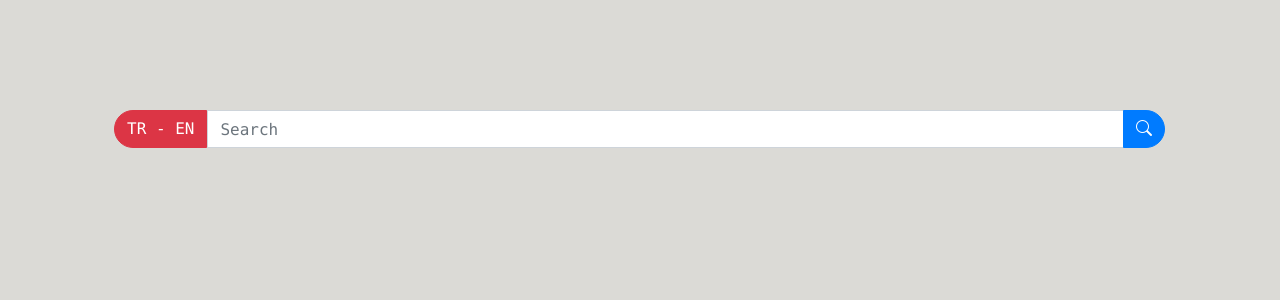
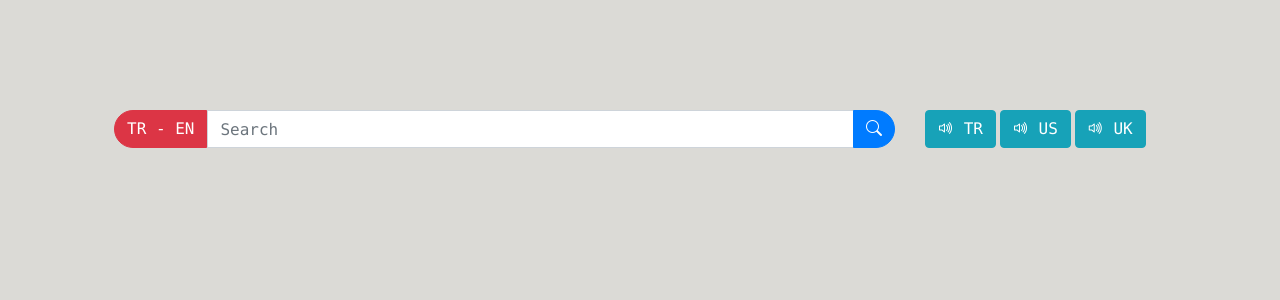
Before and after one commit to sametkiziltas/client-tren, a React (Create React App) app: page / in a window 1280 px wide. Shown: the top 300 px of the page. Built offline with nearby package versions, Linux system fonts and the light colour scheme; the HTML template or start-up script is replaced by a standard one.

Commit message:
speak words with text-to-speach

```diff
--- a/src/components/Home.tsx
+++ b/src/components/Home.tsx
@@ -1,6 +1,7 @@
 import React, { useState, useEffect, ChangeEvent, KeyboardEvent } from "react";
 import WordService from "../services/WordService"
 import IWordService from '../types/Word';
+import TextToSpeech from "../text-to-speech";
 
 const TutorialsList: React.FC = () => {
   const [searchResults, setSearchResults] = useState<Array<IWordService>>([]);
@@ -71,7 +72,7 @@ const TutorialsList: React.FC = () => {
         {/* <h1>TREN APP</h1> */}
     <div className="container-fluid text-left">
     <div className="row">
-      <div className="col-md-12 sticky-top pt-3">
+      <div className="col-md-9 sticky-top pt-3">
         <div className="input-group">
 
         <div className="input-group-append">
@@ -93,6 +94,7 @@ const TutorialsList: React.FC = () => {
             onChange={onChangeText}
             onKeyDown={handleKeyDown}
           />
+
           <div className="input-group-append">
             <button
               className="btn btn-primary"
@@ -104,16 +106,18 @@ const TutorialsList: React.FC = () => {
           </div>
         </div>
       </div>
+      <div className="col-md-3 sticky-top pt-3">
+        <div className="input-group">
+      <TextToSpeech text={word} language={""} />
+      </div>
+      </div>
+
+
 
       <div className="col-md-12">
         {searchResults.length > 0 &&
         <table className="table table-bordered">
         <thead>
-            {/* <tr>
-            <th scope="col">Category</th>
-            <th scope="col">Result</th>
-
-            </tr> */}
         </thead>
 
         {searchResults &&
@@ -123,6 +127,7 @@ const TutorialsList: React.FC = () => {
                 <td>{result.category}</td>
                 {language === "en" ? <td>{result.turkish}</td> :  ""}
                 {language === "tr" ?  <td>{result.english}</td> :  ""}
+                <td className="allign-right"><TextToSpeech text={language === "en" ? result.turkish : result.english} language={language} /></td>
                 </tr>
             </tbody>
 
--- /dev/null
+++ b/src/text-to-speech.js
@@ -0,0 +1,97 @@
+import React, { useState, useEffect } from "react";
+
+const TextToSpeech = ({ text, language}) => {
+  const [isPaused, setIsPaused] = useState(false);
+  const [utterance, setUtterance] = useState(null);
+  const [voice, setVoice] = useState(null);
+  const [voices, setVoices] = useState(null);
+  const [lang, setLang] = useState(language);
+
+  const [pitch, setPitch] = useState(1);
+  const [rate, setRate] = useState(1);
+  const [volume, setVolume] = useState(1);
+
+  useEffect(() => {
+    const synth = window.speechSynthesis;
+    const u = new SpeechSynthesisUtterance(text);
+    const voices = synth.getVoices();
+
+    setUtterance(u);
+    setVoice(voices[0]);
+    setVoices(voices);
+    return () => {
+      synth.cancel();
+    };
+  }, [text]);
+
+  const handlePlayTR = () => {
+
+    const synth = window.speechSynthesis;
+
+    if (isPaused) {
+      synth.resume();
+    } else {
+      utterance.voice = voices[0];
+      utterance.pitch = pitch;
+      utterance.rate = rate;
+      utterance.volume = volume;
+      synth.speak(utterance);
+    }
+
+    setIsPaused(false);
+  };
+
+  const handlePlayUK = () => {
+
+    const synth = window.speechSynthesis;
+
+    if (isPaused) {
+      synth.resume();
+    } else {
+      utterance.voice = voices[145];
+      utterance.pitch = pitch;
+      utterance.rate = rate;
+      utterance.volume = volume;
+      synth.speak(utterance);
+    }
+
+    setIsPaused(false);
+  };
+
+  const handlePlayUS = () => {
+
+    const synth = window.speechSynthesis;
+
+    if (isPaused) {
+      synth.resume();
+    } else {
+      utterance.voice = voices[144];
+      utterance.pitch = pitch;
+      utterance.rate = rate;
+      utterance.volume = volume;
+      synth.speak(utterance);
+    }
+
+    setIsPaused(false);
+  };
+
+  return (
+    <div className="float-right">
+      {lang === "en" ?
+          <button className="btn btn-info mr-1" onClick={handlePlayTR}>{isPaused ? <i class="bi bi-volume-down"></i> : <i className="bi bi-volume-up"></i>}</button>
+          :  lang === "tr" ?
+    <>
+      <button className=" btn btn-info mr-1" onClick={handlePlayUS}>{isPaused ? <i class="bi bi-volume-down"></i> : <i className="bi bi-volume-up"></i>} US </button>
+      <button className="btn btn-info mr-1" onClick={handlePlayUK}>{isPaused ? <i class="bi bi-volume-down"></i> : <i className="bi bi-volume-up"></i>} UK </button>
+    </>   :
+    <>
+      <button className="btn btn-info mr-1" onClick={handlePlayTR}>{isPaused ? <i class="bi bi-volume-down"></i> : <i className="bi bi-volume-up"></i>} TR </button>
+      <button className="btn btn-info mr-1" onClick={handlePlayUS}>{isPaused ? <i class="bi bi-volume-down"></i> : <i className="bi bi-volume-up"></i>} US </button>
+      <button className="btn btn-info mr-1" onClick={handlePlayUK}>{isPaused ? <i class="bi bi-volume-down"></i> : <i className="bi bi-volume-up"></i>} UK </button>
+    </>
+      }
+    </div>
+  );
+};
+
+export default TextToSpeech;
```
Also changed, not shown: 2 other files (tests, documents, lock files or other folders).
